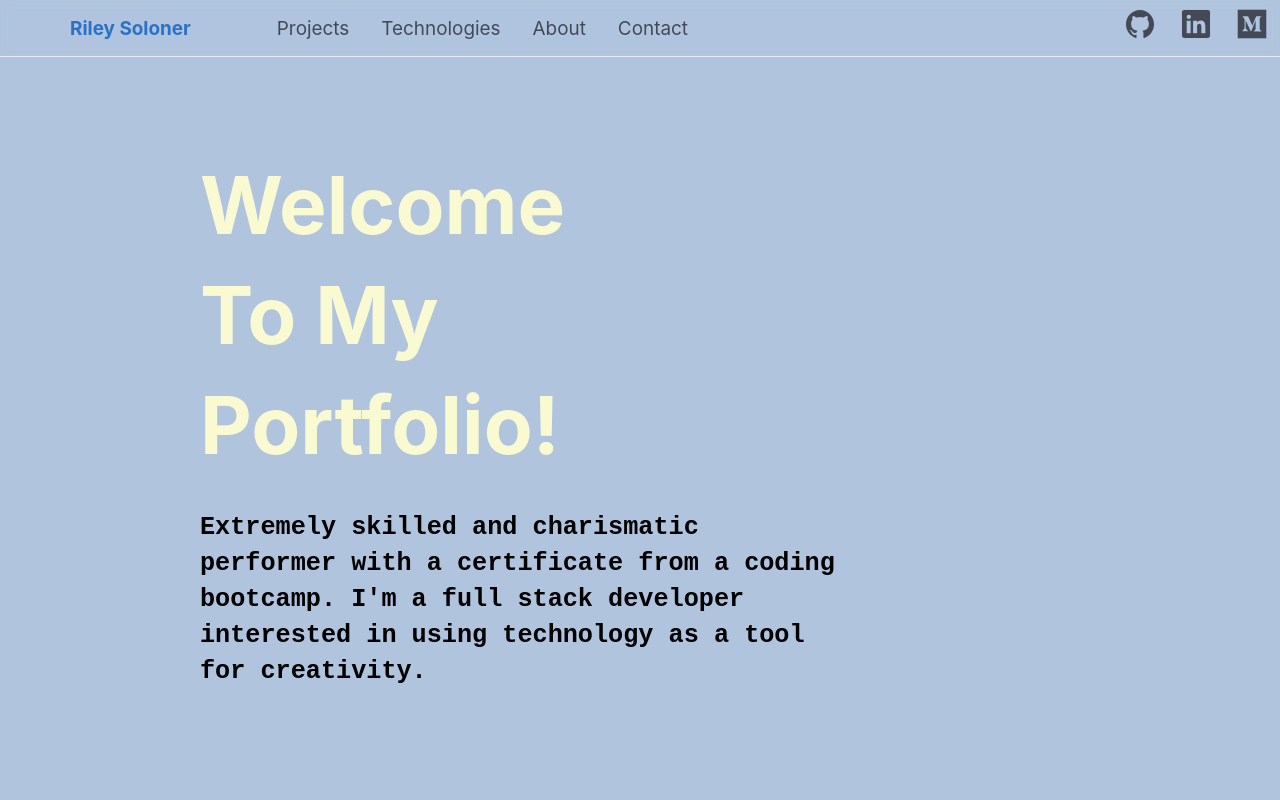
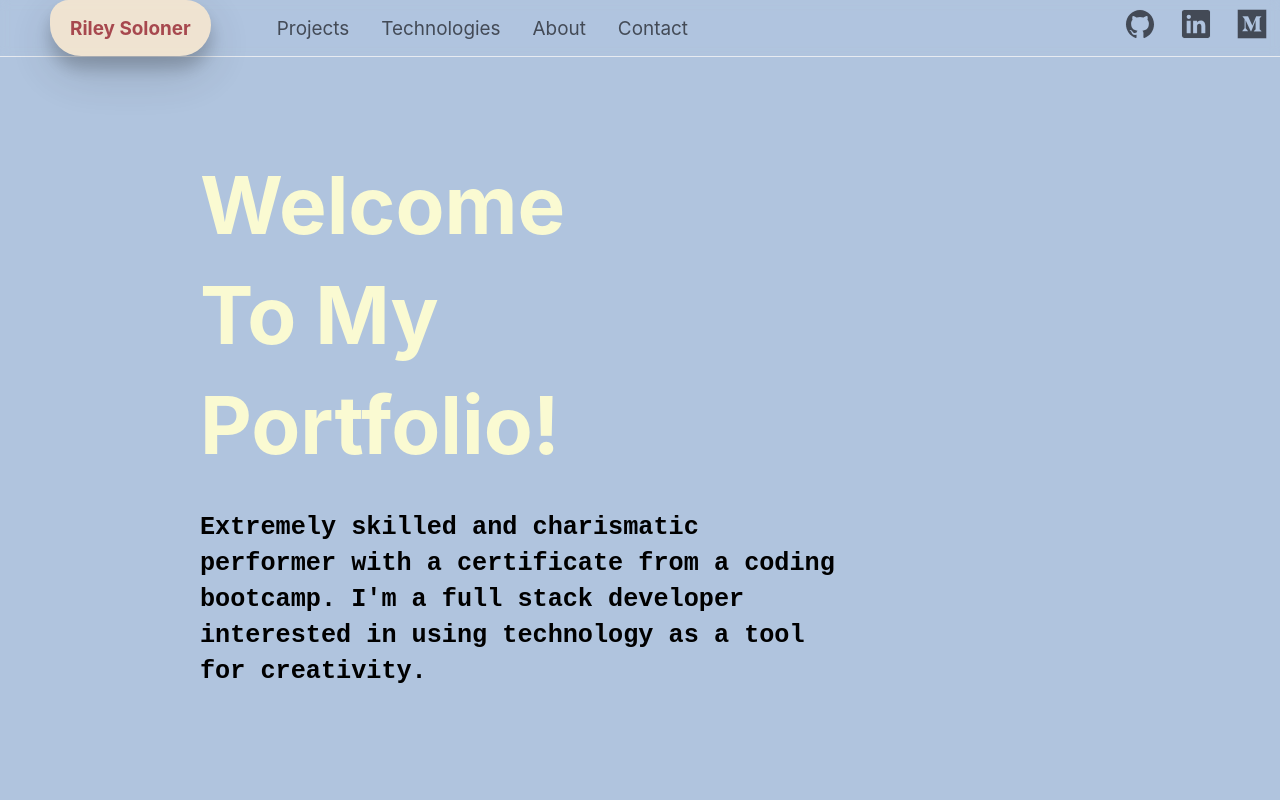
Before and after one commit to robotriley/portfolio-site, a React (Create React App) app: page / in a window 1280 px wide. In both pictures the pointer is over the link "Riley Soloner". Shown: the top 800 px of the page. Built offline with nearby package versions, Linux system fonts and the light colour scheme.

Commit message:
messing with link css

```diff
--- a/src/App.css
+++ b/src/App.css
@@ -187,3 +187,22 @@
   /* border: solid red; */
   color: lightslategray
 }
+
+a {
+  transition-duration: 400ms;
+  border-radius: 30px 40px 50px 50px;
+  padding: 10px;
+  color: blanchedalmond;
+}
+
+a:hover {
+  transition-duration: 500;
+  color: brown;
+  text-decoration: none;
+  background-color: blanchedalmond;
+  box-shadow: 0 12px 16px 0 rgba(0, 0, 0, 0.24),
+    0 17px 50px 0 rgba(0, 0, 0, 0.19);
+}
+/* .emailMe:link {
+  text-decoration: none;
+} */
--- a/src/App.js
+++ b/src/App.js
@@ -112,7 +112,7 @@ const App = () => {
 
 
           <Mailto email="rileysoloner@gmail.com" subject="Nice Portfolio!" body="Riley,">
-            Mail me!
+            <h1 className='emailMe'>email me!</h1>
           </Mailto>
 
         </div>
```
